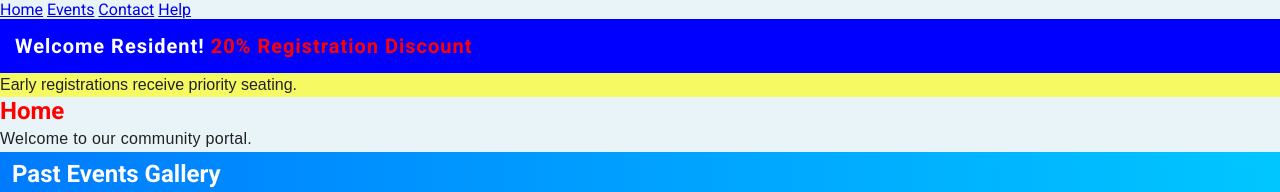
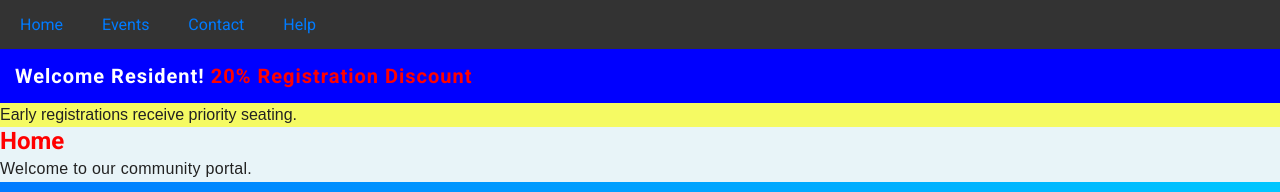
Before and after one commit to Hashcat07/Digital-Nurture, a plain HTML site: page Upskilling/index.html in a window 1280 px wide. Shown: the top 192 px of the page. Drawn offline with Linux system fonts and the light colour scheme.

Commit message:
style: style links with pseudo-classes and nav list spacing

```diff
--- a/Upskilling/styles.css
+++ b/Upskilling/styles.css
@@ -79,3 +79,36 @@ section p {
   font-weight: 700;
   letter-spacing: 1px;
 }
+
+/* Link pseudo-classes */
+a:link {
+  color: #007bff;
+  text-decoration: none;
+}
+
+a:visited {
+  color: #6c63ff;
+}
+
+a:hover {
+  color: #0056b3;
+  text-decoration: underline;
+}
+
+a:active {
+  color: #ff4500;
+}
+
+/* Nav menu: remove bullets, add spacing */
+nav {
+  list-style-type: none;
+  padding: 10px;
+  background-color: #333;
+}
+
+nav a {
+  color: white;
+  margin-right: 15px;
+  padding: 5px 10px;
+  display: inline-block;
+}
```
